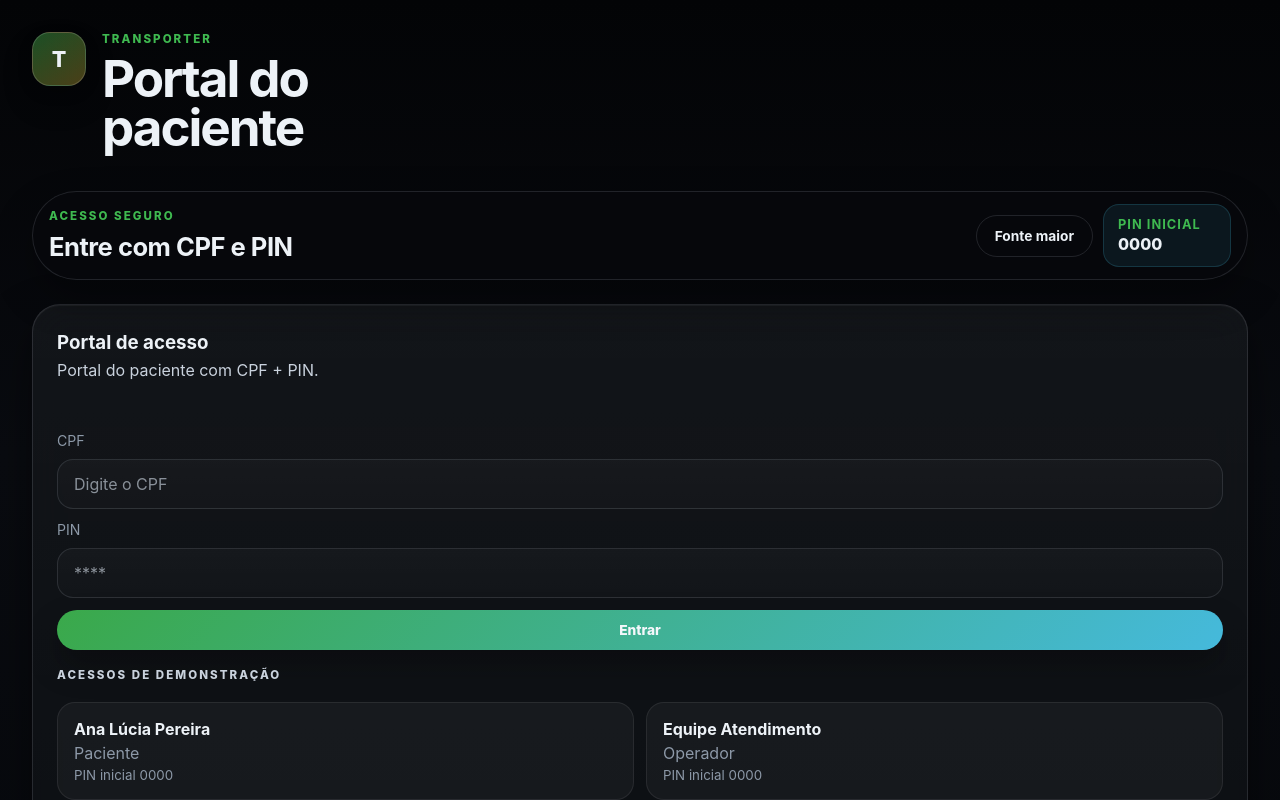
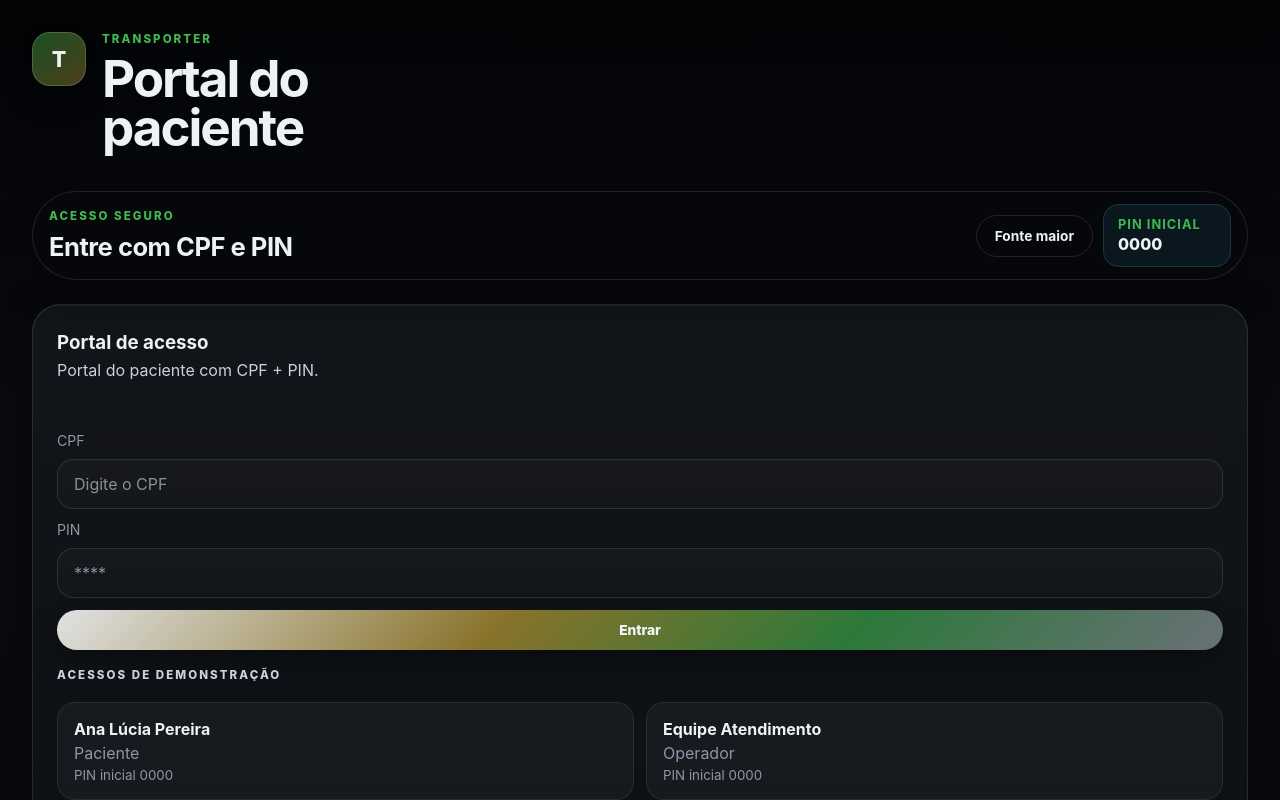
Before and after one commit to Garcez7R/transporter, a React (Vite) app: page / in a window 1280 px wide. Shown: the top 800 px of the page. Built offline with nearby package versions, Linux system fonts and the light colour scheme.

Commit message:
style: gradiente branco-amarelo-verde-cinza nos botoes

```diff
--- a/src/styles.css
+++ b/src/styles.css
@@ -794,8 +794,14 @@ h1 {
 
 .cta {
   padding: 12px 18px;
-  color: var(--silver-strong);
-  background: linear-gradient(135deg, rgba(63, 185, 80, 0.9), rgba(79, 215, 255, 0.85));
+  color: #f5f7f9;
+  background: linear-gradient(
+    135deg,
+    rgba(248, 249, 250, 0.9) 0%,
+    rgba(212, 175, 55, 0.62) 38%,
+    rgba(63, 185, 80, 0.62) 68%,
+    rgba(197, 206, 216, 0.5) 100%
+  );
   box-shadow: 0 16px 32px rgba(0, 0, 0, 0.28);
   cursor: pointer;
 }
```
